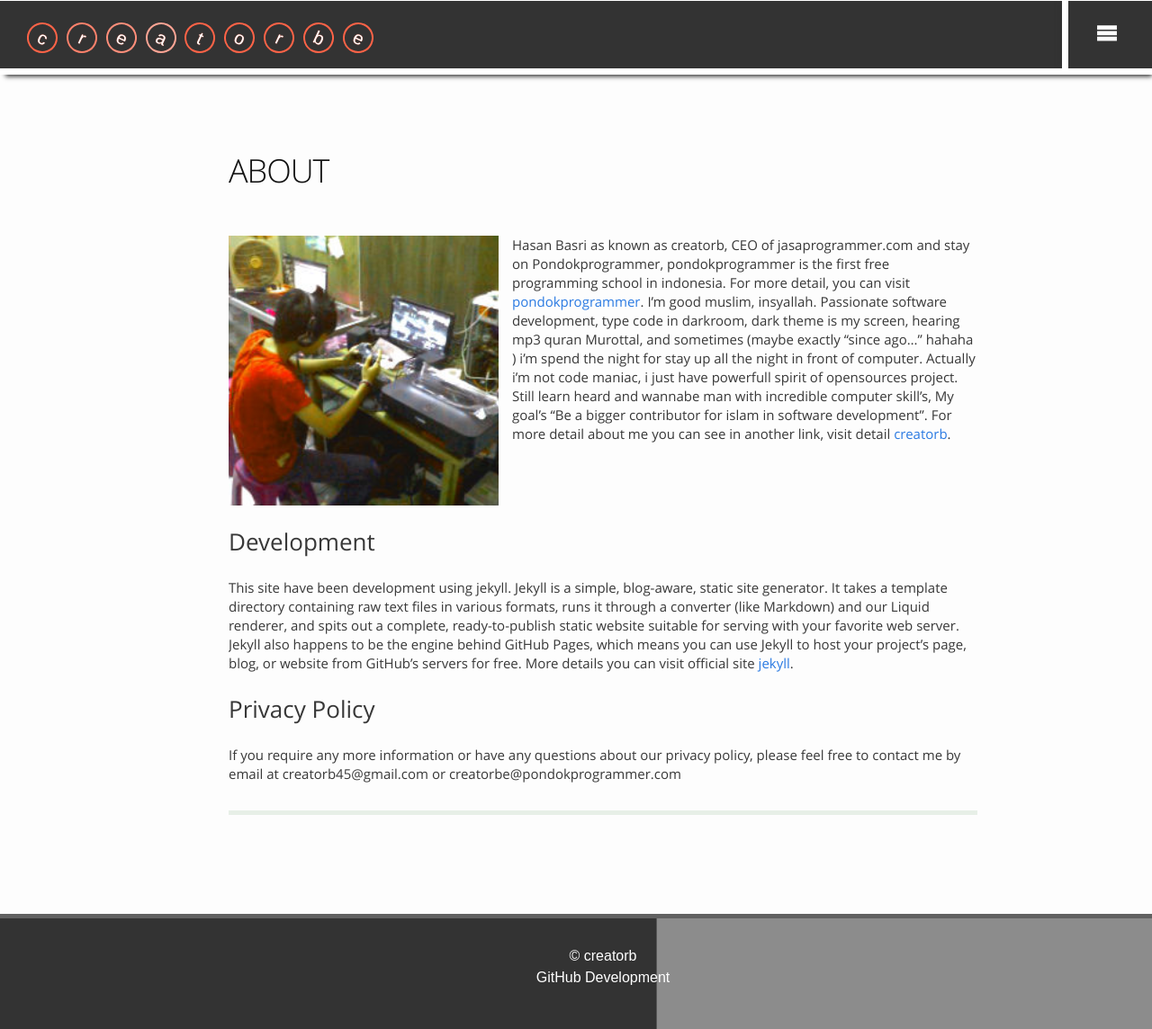
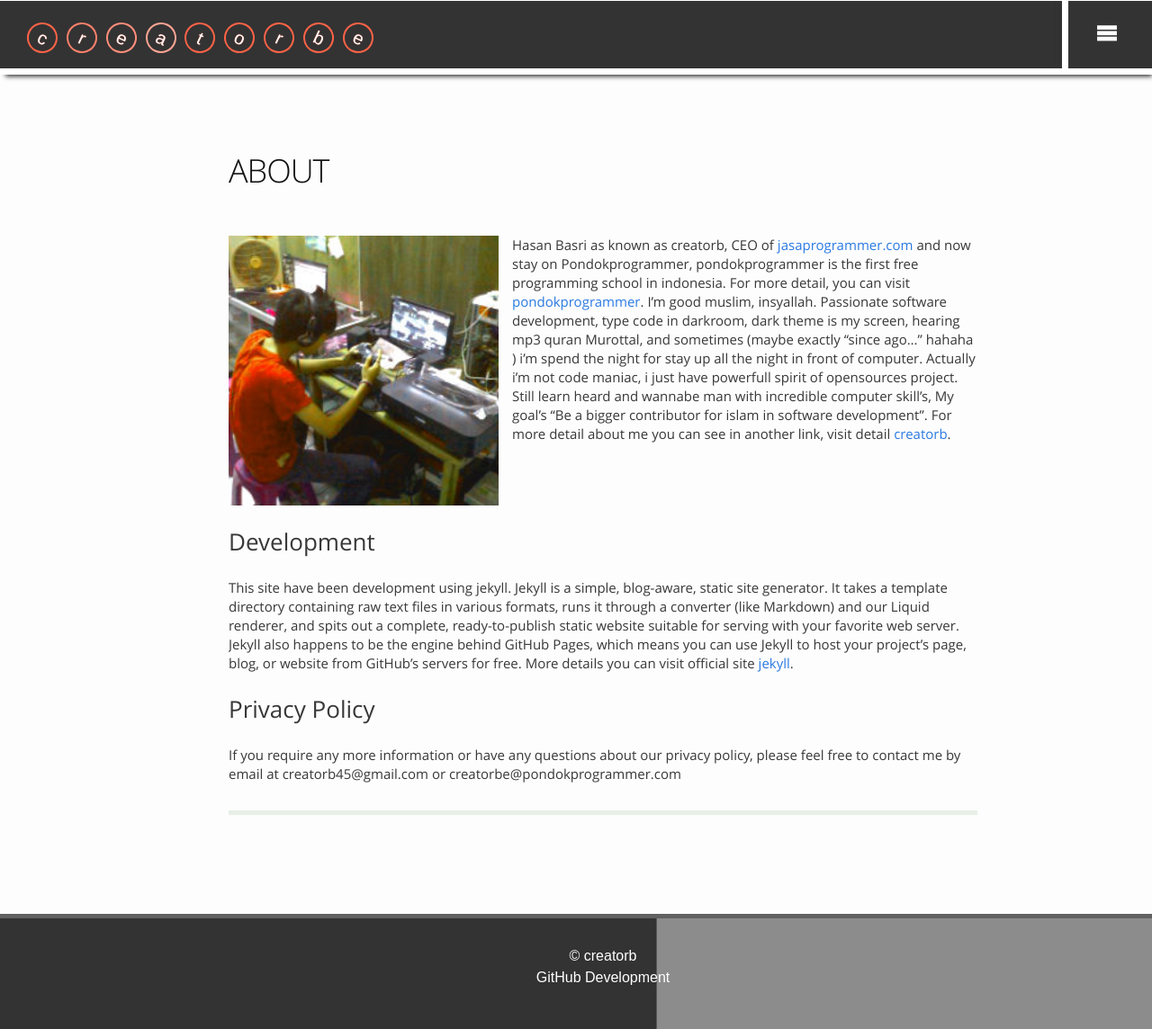
Before and after one commit to CreatorB/creatorb.github.io, a Jekyll site: the page built from about.md, in a window 1280 px wide. Shown: the whole page at 90% size. Built offline with Jekyll 4.4.1, drawn with Linux system fonts in a browser that asks for light colours.

Commit message:
up about

```diff
--- a/about.md
+++ b/about.md
@@ -4,7 +4,7 @@ title: ABOUT
 permalink: /about/
 ---
 <img class="about-pic" src="/img/me.jpg">
-Hasan Basri as known as creatorb, CEO of jasaprogrammer.com and stay on Pondokprogrammer, pondokprogrammer is the first free programming school in indonesia. For more detail, you can visit [pondokprogrammer](http://pondokprogrammer.com).
+Hasan Basri as known as creatorb, CEO of [jasaprogrammer.com](http://jasaprogrammer.com) and now stay on Pondokprogrammer, pondokprogrammer is the first free programming school in indonesia. For more detail, you can visit [pondokprogrammer](http://pondokprogrammer.com).
 I'm good muslim, insyallah. Passionate software development, type code in darkroom, dark theme is my screen, hearing mp3 quran Murottal, and sometimes (maybe exactly "since ago..." hahaha ) i'm spend the night for stay up all the night in front of computer. Actually i'm not code maniac, i just have powerfull spirit of opensources project. Still learn heard and wannabe man with incredible computer skill's, My goal's "Be a bigger contributor for islam in software development". For more detail about me you can see in another link, visit detail [creatorb](http://creatorb.github.io/2015/03/16/about-creatorb/).
 
 ###Development
```
